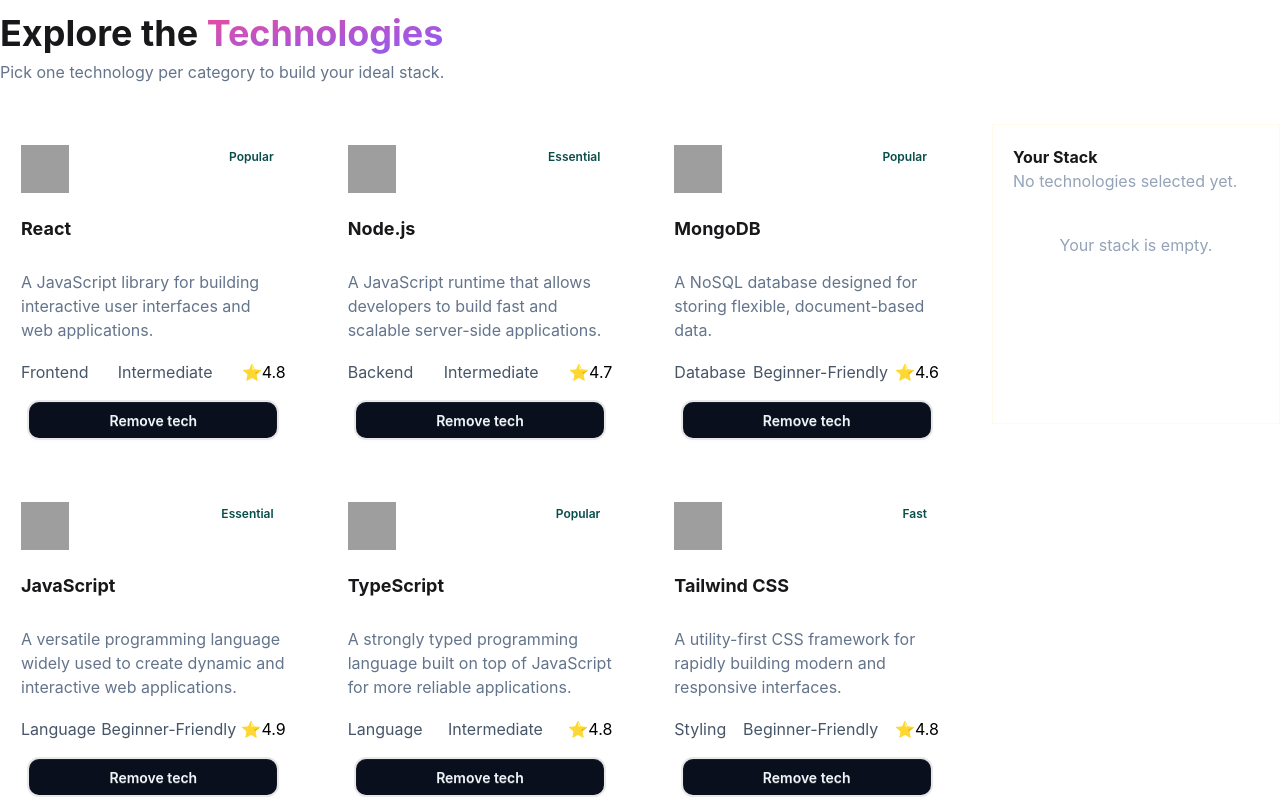
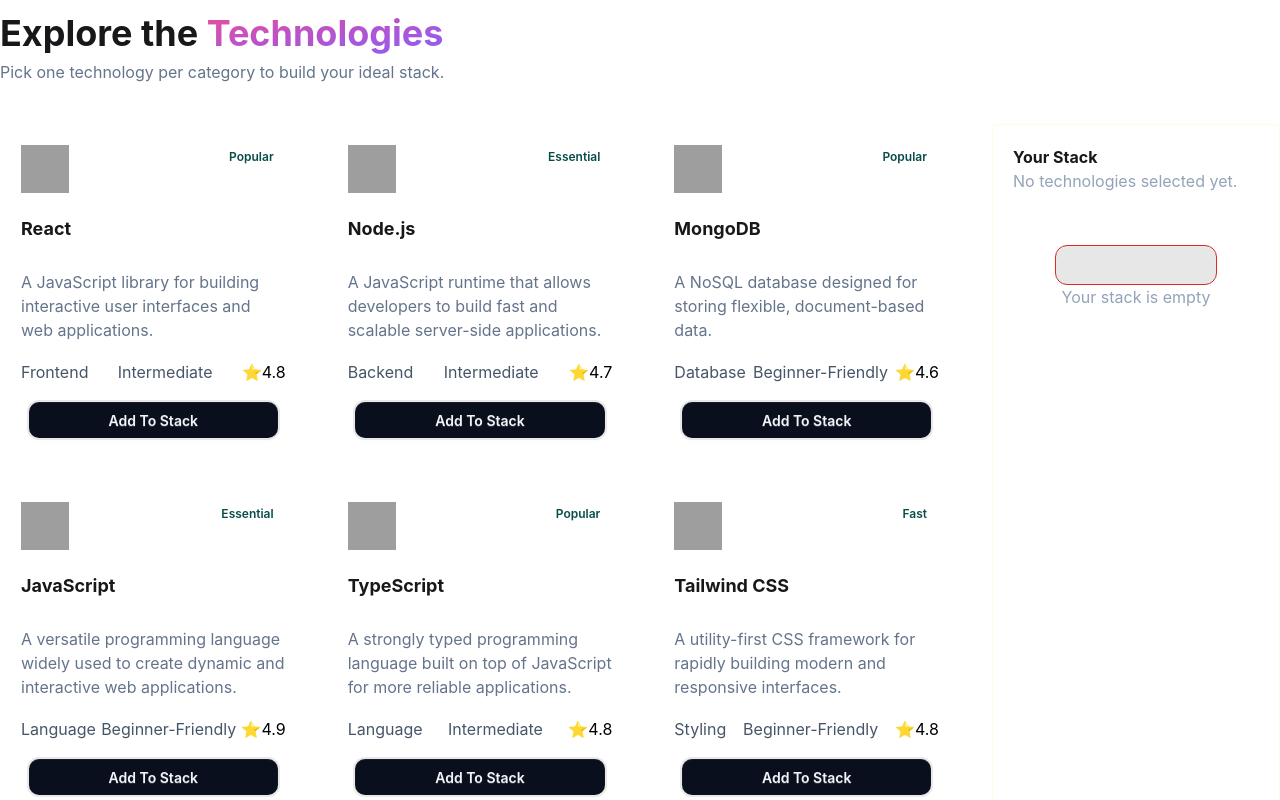
Before and after one commit to guts-of-sadi/Assignment-5, a React (Vite) app: page / in a window 1280 px wide. Shown: the part 640-1440 px from the top of the page. Built offline with nearby package versions, Linux system fonts and the light colour scheme; grey boxes are pictures that could not be loaded.

Commit message:
most of the functionality complete in card section

```diff
--- a/package.json
+++ b/package.json
@@ -13,6 +13,7 @@
     "@tailwindcss/vite": "^4.3.3",
     "react": "^19.2.8",
     "react-dom": "^19.2.8",
+    "react-icons": "^5.7.0",
     "tailwindcss": "^4.3.3"
   },
   "devDependencies": {
--- a/src/components/ExploreTechcards/Cards.tsx
+++ b/src/components/ExploreTechcards/Cards.tsx
@@ -11,6 +11,7 @@ export interface CardsProps {
 
 
 const Cards = ({ dataPromise }: CardsProps) => {
+
 
     const dataused = use(dataPromise)
     // console.log(data);
--- /dev/null
+++ b/src/components/ExploreTechcards/Selectedtech.tsx
@@ -0,0 +1,76 @@
+import type { Dispatch, SetStateAction } from "react";
+import type { CardTypes } from "./CardTypes";
+import { RxCross1 } from "react-icons/rx";
+
+export interface SelectedtechProps {
+    count: number;
+    setCount: Dispatch<SetStateAction<number>>;
+    selectedTechs: CardTypes[];
+    setSelectedTech: Dispatch<SetStateAction<CardTypes[]>>;
+
+}
+
+const Selectedtech = ({ count, setCount, selectedTechs, setSelectedTech }: SelectedtechProps) => {
+
+    const handleRemovetech = (tech: CardTypes) => {
+        const restTech = selectedTechs.filter(selectedTech => selectedTech.name !== tech.name)
+        console.log(restTech);
+        setSelectedTech(restTech)
+         const restCount = count - 1;
+        setCount(restCount)
+    }
+
+    const handleRemoveAll = () => {
+    setSelectedTech([]);
+    setCount(0);
+};
+
+    return (
+
+
+
+        <div className="p-5 border border-amber-50 ml-8 transition-all duration-300 hover:-translate-y-1 hover:border-blue-300">
+            <div className="mb-10">
+                <h2 className="font-bold ">Your Stack</h2>
+                <p className="text-[#94A3B8]">
+                    {count === 0 ? "No technologies selected yet." : `${count} Technology selected.`}
+                </p>
+            </div>
+
+            <div className="grid grid-cols-1 gap-5">
+                {
+                    selectedTechs.map(tech => {
+                        return (
+
+                            <div key={tech.id} className="flex items-center justify-between gap-2 border-2 border-blue-300 rounded-xl py-3 px-2">
+                                <div className="flex items-center gap-2">
+                                    <img src={tech.icon} alt="" />
+                                    <div>
+                                        <h2>{tech.name}</h2>
+                                        <p>{tech.category}</p>
+                                    </div>
+                                </div>
+                                <span
+                                    onClick={() => handleRemovetech(tech)}
+                                    className="flex cursor-pointer  text-red-400 font-bold">
+                                    <RxCross1 />
+                                </span>
+
+                            </div>
+                        )
+
+                    })
+                }
+            </div>
+
+            <button
+             onClick={()=>handleRemoveAll()}
+             disabled={count===0}
+            className="btn mt-3 flex items-center justify-center mx-auto text-[#D82C20] rounded-xl border-[#D82C20] px-[80px]">{count === 0 ?"":"Remove All"}</button>
+            <p className="flex justify-center items-center text-[#94A3B8]">
+                {count === 0 ? "Your stack is empty" : ""}</p>
+        </div>
+    )
+}
+
+export default Selectedtech;
--- /dev/null
+++ b/src/components/ExploreTechcards/TechCard.tsx
@@ -0,0 +1,57 @@
+import { useEffect, useState, type Dispatch, type SetStateAction } from "react";
+import type { CardTypes } from "./CardTypes";
+
+export interface TechCardProps {
+    data: CardTypes;
+    count: number;
+    setCount: Dispatch<SetStateAction<number>>;
+    selectedTechs: CardTypes[];
+    setSelectedTech: Dispatch<SetStateAction<CardTypes[]>>;
+}
+
+const TechCard = ({ data, count, setCount, selectedTechs, setSelectedTech }: TechCardProps) => {
+    const [add, setAdded] = useState(false)
+
+
+useEffect(() => {
+    const isSelected = selectedTechs.filter(
+        tech => tech.id === data.id
+    ).length > 0;
+
+    setAdded(isSelected);
+}, [selectedTechs, data.id]);
+
+    const handleAddButton = () => {
+        setAdded(true)
+        const totalProducts = count + 1
+        setCount(totalProducts)
+
+        // selected Tech part
+        setSelectedTech([...selectedTechs,data])
+    }
+    return (
+        <div className="border border-white hover:border-blue-300  p-5  duration-300 hover:-translate-y-1   ">
+
+            <div className="flex justify-between mb-1.5 ">
+                <img className="w-12 h-12 " key={data.id} src={data.icon} alt="" />
+                <div className="text-accent-content rounded-full text-xs font-semibold px-3 py-1">{data.badge}</div>
+            </div>
+            <h1 className="font-bold text-[18px] py-4">{data.name}</h1>
+            <p className="mb-1.5 py-3 text-[#64748B]">{data.description}</p>
+
+            <ul className="flex justify-between mb-4 text-[#475569]">
+                <li>{data.category}</li>
+                <li>{data.difficulty}</li>
+                <li className="text-black">⭐{data.rating}</li>
+            </ul>
+            <button
+                onClick={() => handleAddButton()}
+                className={`btn bg-[#0A0F1D] text-[#f1f5f9] flex mx-auto border-2 rounded-xl py-2.5 px-20 hover:bg-blue-600 `}
+                disabled={add}>
+                {add === true ? "selected tech" : "Add To Stack"} </button>
+
+        </div>
+    )
+}
+
+export default TechCard;
--- a/src/components/ExploreTechcards/Technologies.tsx
+++ b/src/components/ExploreTechcards/Technologies.tsx
@@ -1,5 +1,8 @@
+
 import { useState } from "react";
 import type { CardTypes } from "./CardTypes";
+import TechCard from "./TechCard";
+import Selectedtech from "./Selectedtech";
 export interface TechnologiesProps {
     dataused: CardTypes[];
 }
@@ -8,10 +11,10 @@ export interface TechnologiesProps {
 
 
 const Technologies = ({ dataused }: TechnologiesProps) => {
-const [add,setAdded]= useState(false)
 
+    const [count, setCount] = useState(0)
 
-
+    const [selectedTechs, setSelectedTech] = useState<CardTypes[]>([])
 
     return (
         <div>
@@ -24,49 +27,26 @@ const [add,setAdded]= useState(false)
                         {
                             dataused.map((data: CardTypes) => {
                                 return (
-                                    <div className=" border border-white hover:border-blue-300  p-5  duration-300 hover:-translate-y-1   ">
-
-                                        <div className="flex justify-between mb-[6px] ">
-                                            <img className="w-12 h-12 " key={data.id} src={data.icon} alt="" />
-                                            <div className="text-accent-content rounded-full text-xs font-semibold px-3 py-1">{data.badge}</div>
-                                        </div>
-                                        <h1 className="font-bold text-[18px] py-4">{data.name}</h1>
-                                        <p className="mb-[6px] py-3 text-[#64748B]">{data.description}</p>
-
-                                        <ul className="flex justify-between mb-4 text-[#475569]">
-                                            <li>{data.category}</li>
-                                            <li>{data.difficulty}</li>
-                                            <li className="text-black">⭐{data.rating}</li>
-                                        </ul>
-                                        <button
-                                        onClick={()=>setAdded(false)}
-                                        className="btn bg-[#0A0F1D] text-[#f1f5f9] flex mx-auto border-2 rounded-xl py-2.5 px-20 hover:bg-blue-600 ">
-                                            {add===true?"Add To Stack":"Remove tech"} </button>
-
-                                    </div>
+                                    <TechCard key={data.id} data={data} count={count} setCount={setCount} selectedTechs={selectedTechs} setSelectedTech={setSelectedTech} />
                                 )
                             })
                         }
 
                     </div>
                 </div>
-                 {/* your selected part */}
-                 <div className="p-5 border border-amber-50 ml-8 transition-all duration-300 hover:-translate-y-1 hover:border-blue-300 h-[300px]">
-                    <div className="mb-[40px]">
-                    <h2 className="font-bold ">Your Stack</h2>
-                    <p className="text-[#94A3B8]">No technologies selected yet.</p>
-                    </div>
-                    <p className="flex justify-center items-center text-[#94A3B8]">Your stack is empty.</p>
-                 </div>
 
+
+                <Selectedtech
+                    count={count}
+                    setCount={setCount}
+                    selectedTechs={selectedTechs}
+                    setSelectedTech={setSelectedTech}
+                />
 
             </div>
 
         </div>
 
-
-
-
     )
 }
 
```
Also changed, not shown: 1 other file (tests, documents, lock files or other folders).
